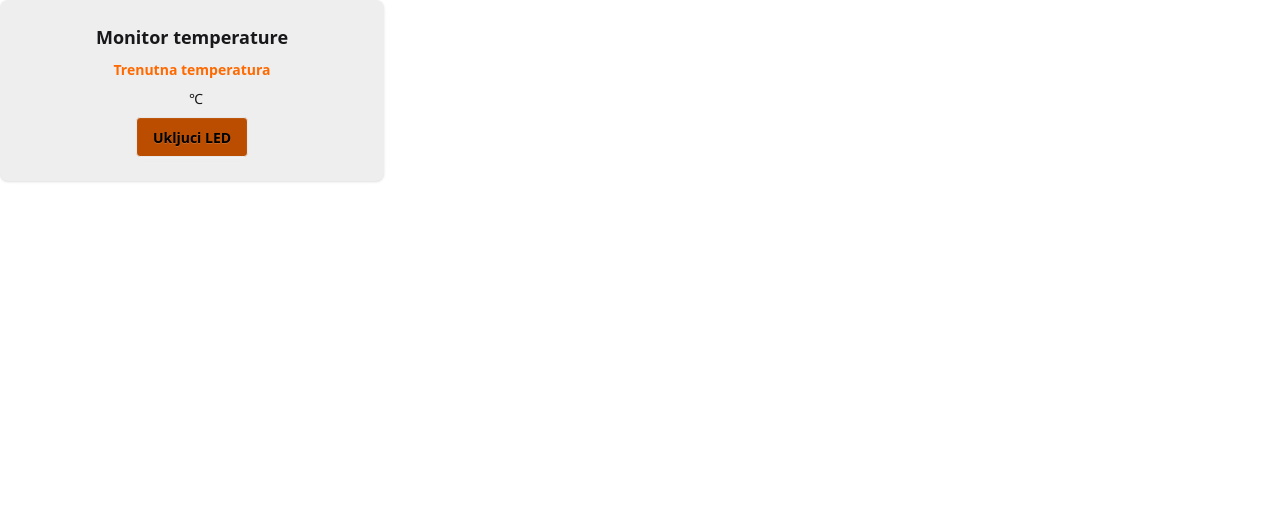
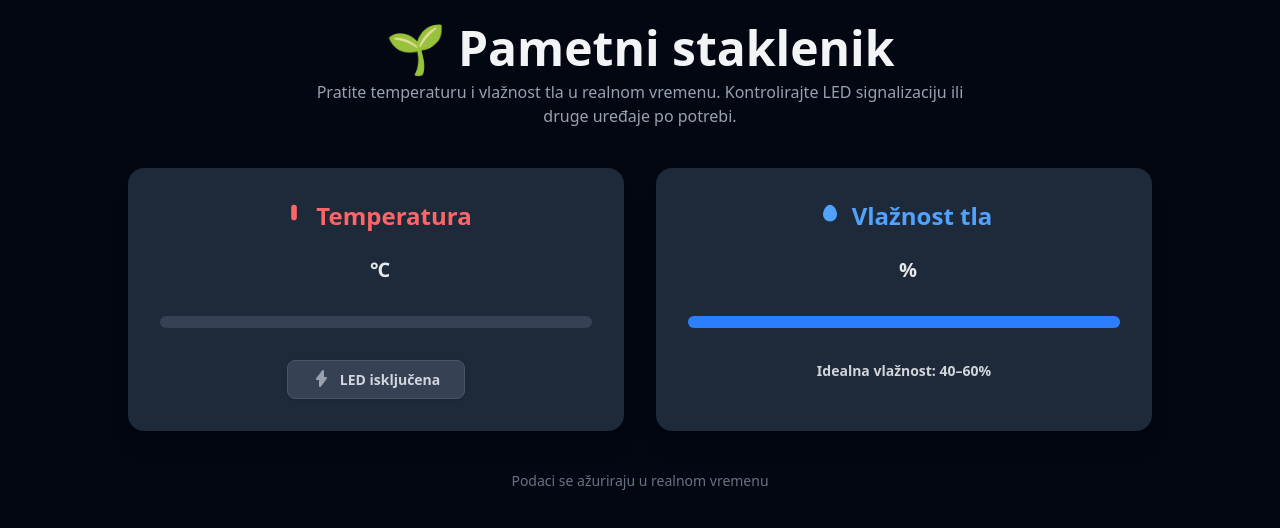
Before and after one commit to krslakdan/smart-plant-system, an Angular app in the folder frontend/plantSystem/: page / in a window 1280 px wide. Shown: the top 528 px of the page. Built offline with nearby package versions, Linux system fonts and the light colour scheme; no server answers; the database is empty.

Commit message:
Add soil moisture sensor and add better UI

```diff
--- a/frontend/plantSystem/src/app/app.html
+++ b/frontend/plantSystem/src/app/app.html
@@ -1,13 +1,77 @@
-<div class="card bg-base-300 w-96 shadow-sm">
-  <div class="card-body items-center text-center">
-    <h2 class="card-title font-bold">Monitor temperature</h2>
-    <p class="text-orange-500 font-bold">Trenutna temperatura</p>
-    <div class="card-actions">
-      <span class="font-bold text-xl">{{temperature()}}</span>
-      <span>℃</span>
+<div class="min-h-screen bg-gray-950 p-6 flex flex-col items-center font-sans text-gray-200">
+  <h1 class="text-4xl md:text-5xl font-extrabold text-gray-100 mb-2">🌱 Pametni staklenik</h1>
+  <p class="text-gray-400 text-center max-w-2xl mb-10">
+    Pratite temperaturu i vlažnost tla u realnom vremenu. Kontrolirajte LED signalizaciju ili druge uređaje po potrebi.
+  </p>
+
+  <div class="grid grid-cols-1 md:grid-cols-2 gap-8 w-full max-w-5xl">
+    <div class="card bg-gray-800 shadow-xl rounded-2xl transform hover:scale-105 transition-transform duration-300">
+      <div class="card-body p-8 flex flex-col items-center">
+        <div class="flex items-center mb-4">
+          <svg class="w-7 h-7 text-red-400 mr-2" fill="currentColor" viewBox="0 0 20 20">
+            <path d="M10 2a2 2 0 0 1 2 2v7a2 2 0 1 1-4 0V4a2 2 0 0 1 2-2z"/>
+          </svg>
+          <h2 class="card-title text-2xl font-semibold text-red-400">Temperatura</h2>
+        </div>
+        <div class="flex items-baseline mb-6">
+          <span class="text-4xl font-bold mr-2">{{ temperature() }}</span>
+          <span class="text-xl font-semibold">℃</span>
+        </div>
+
+        <div class="w-full bg-gray-700 rounded-full h-3 mb-6">
+          <div class="bg-red-500 h-3 rounded-full transition-all duration-500"
+               [style.width.%]="temperature() * 2"></div>
+        </div>
+
+        <button
+          (click)="toggleLED()"
+          class="flex items-center gap-2 px-6 py-2 rounded-lg font-semibold
+         border transition-all duration-200 shadow-sm
+         hover:shadow-md active:scale-95"
+          [ngClass]="isLEDon()
+    ? 'bg-emerald-600/20 text-emerald-400 border-emerald-500 hover:bg-emerald-600/30'
+    : 'bg-gray-700 text-gray-300 border-gray-600 hover:bg-gray-600'">
+
+          <svg class="w-5 h-5"
+               [ngClass]="isLEDon() ? 'text-emerald-400' : 'text-gray-400'"
+               fill="currentColor"
+               viewBox="0 0 20 20">
+            <path
+              d="M11 0a1 1 0 0 1 1 1v6h2a1 1 0 0 1 .78 1.63l-6 8A1 1 0 0 1 7 16v-6H5a1 1 0 0 1-.78-1.63l6-8A1 1 0 0 1 11 0z"/>
+          </svg>
+
+          <span>{{ isLEDon() ? 'LED uključena' : 'LED isključena' }}</span>
+        </button>
+      </div>
     </div>
-    <button class="btn bg-amber-700 text-black font-bold" (click)="toggleLED()">
-      {{isLEDon() ? 'Iskljuci LED' : 'Ukljuci LED'}}
-    </button>
+
+    <div class="card bg-gray-800 shadow-xl rounded-2xl transform hover:scale-105 transition-transform duration-300">
+      <div class="card-body p-8 flex flex-col items-center">
+        <div class="flex items-center mb-4">
+          <svg class="w-7 h-7 text-blue-400 mr-2" fill="currentColor" viewBox="0 0 20 20">
+            <path d="M10 2C7.243 2 5 6 5 9a5 5 0 0 0 10 0c0-3-2.243-7-5-7z"/>
+          </svg>
+          <h2 class="card-title text-2xl font-semibold text-blue-400">Vlažnost tla</h2>
+        </div>
+        <div class="flex items-baseline mb-6">
+          <span class="text-4xl font-bold mr-2">{{ soilMoisture() }}</span>
+          <span class="text-xl font-semibold">%</span>
+        </div>
+
+        <div class="w-full bg-gray-700 rounded-full h-3 mb-6">
+          <div class="bg-blue-500 h-3 rounded-full transition-all duration-500"
+               [style.width.%]="soilMoisture()"></div>
+        </div>
+
+        <p class="text-gray-300 font-semibold text-center">
+          Idealna vlažnost: 40–60%
+        </p>
+      </div>
+    </div>
   </div>
+
+  <!-- Footer -->
+  <footer class="mt-10 text-gray-500 text-center text-sm">
+    Podaci se ažuriraju u realnom vremenu
+  </footer>
 </div>
--- a/frontend/plantSystem/src/app/app.ts
+++ b/frontend/plantSystem/src/app/app.ts
@@ -12,6 +12,7 @@ import { getDatabase, ref, onValue, set } from 'firebase/database';
 export class App implements OnInit {
   protected readonly temperature = signal(20.5);
   protected readonly isLEDon = signal(false);
+  protected readonly soilMoisture = signal(0);
   private platformId = inject(PLATFORM_ID);
   private database: any;
 
@@ -35,6 +36,12 @@ export class App implements OnInit {
         const data = snapshot.val();
         this.isLEDon.set(data);
       });
+
+      const moistureRef = ref(this.database, 'soilMoisture');
+      onValue(moistureRef, (snapshot) => {
+        const data = snapshot.val();
+        this.soilMoisture.set(data);
+      });
     }
   }
 
```
Also changed, not shown: 1 other file (tests, documents, lock files or other folders).
